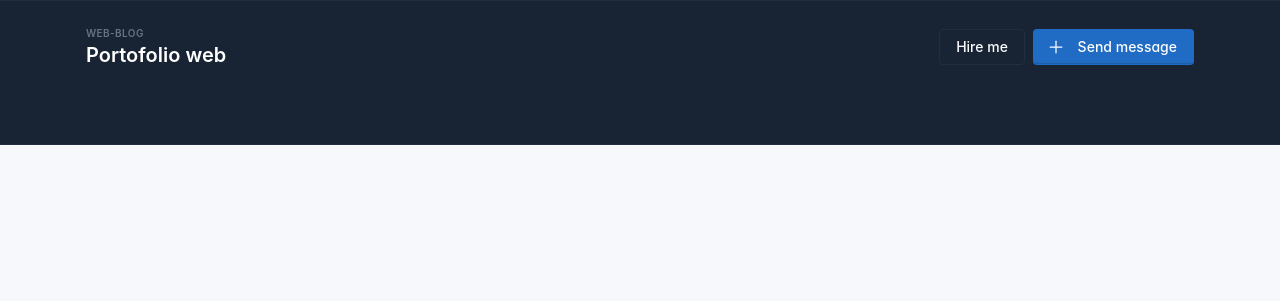
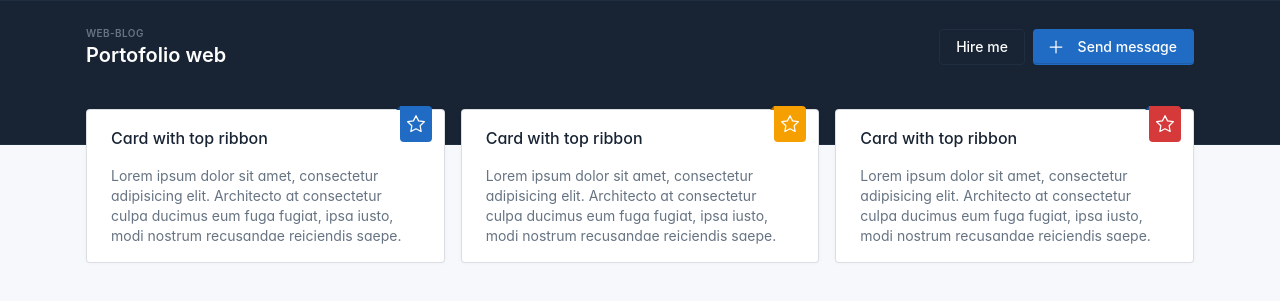
Before and after one commit to Binscup/Portoflio-web, a plain HTML site: page index.html in a window 1280 px wide. Shown: the part 55-356 px from the top of the page. Drawn offline with Linux system fonts and the light colour scheme; a web font is replaced by a local one.

Commit message:
menambahkan gris card

```diff
--- a/index.html
+++ b/index.html
@@ -525,6 +525,47 @@
             </div>
           </div>
         </div>
+        <br>
+        <br>
+        <!-- oeverview -->
+    <div class="container text-left">
+  <div class="row">
+    <div class="col">
+      <div class="card">
+                  <div class="ribbon ribbon-top bg-success-emphasis"><!-- Download SVG icon from http://tabler-icons.io/i/star -->
+                    <svg xmlns="http://www.w3.org/2000/svg" class="icon" width="24" height="24" viewBox="0 0 24 24" stroke-width="2" stroke="currentColor" fill="none" stroke-linecap="round" stroke-linejoin="round"><path stroke="none" d="M0 0h24v24H0z" fill="none"></path><path d="M12 17.75l-6.172 3.245l1.179 -6.873l-5 -4.867l6.9 -1l3.086 -6.253l3.086 6.253l6.9 1l-5 4.867l1.179 6.873z"></path></svg>
+                  </div>
+                  <div class="card-body">
+                    <h3 class="card-title">Card with top ribbon</h3>
+                    <p class="text-muted">Lorem ipsum dolor sit amet, consectetur adipisicing elit. Architecto at consectetur culpa ducimus eum fuga fugiat, ipsa iusto, modi nostrum recusandae reiciendis saepe.</p>
+                  </div>
+                </div>
+    </div>
+    <div class="col">
+      <div class="card">
+                  <div class="ribbon ribbon-top bg-yellow"><!-- Download SVG icon from http://tabler-icons.io/i/star -->
+                    <svg xmlns="http://www.w3.org/2000/svg" class="icon" width="24" height="24" viewBox="0 0 24 24" stroke-width="2" stroke="currentColor" fill="none" stroke-linecap="round" stroke-linejoin="round"><path stroke="none" d="M0 0h24v24H0z" fill="none"></path><path d="M12 17.75l-6.172 3.245l1.179 -6.873l-5 -4.867l6.9 -1l3.086 -6.253l3.086 6.253l6.9 1l-5 4.867l1.179 6.873z"></path></svg>
+                  </div>
+                  <div class="card-body">
+                    <h3 class="card-title">Card with top ribbon</h3>
+                    <p class="text-muted">Lorem ipsum dolor sit amet, consectetur adipisicing elit. Architecto at consectetur culpa ducimus eum fuga fugiat, ipsa iusto, modi nostrum recusandae reiciendis saepe.</p>
+                  </div>
+                </div>
+    </div>
+    <div class="col">
+      <div class="card">
+                  <div class="ribbon ribbon-top bg-danger"><!-- Download SVG icon from http://tabler-icons.io/i/star -->
+                    <svg xmlns="http://www.w3.org/2000/svg" class="icon" width="24" height="24" viewBox="0 0 24 24" stroke-width="2" stroke="currentColor" fill="none" stroke-linecap="round" stroke-linejoin="round"><path stroke="none" d="M0 0h24v24H0z" fill="none"></path><path d="M12 17.75l-6.172 3.245l1.179 -6.873l-5 -4.867l6.9 -1l3.086 -6.253l3.086 6.253l6.9 1l-5 4.867l1.179 6.873z"></path></svg>
+                  </div>
+                  <div class="card-body">
+                    <h3 class="card-title">Card with top ribbon</h3>
+                    <p class="text-muted">Lorem ipsum dolor sit amet, consectetur adipisicing elit. Architecto at consectetur culpa ducimus eum fuga fugiat, ipsa iusto, modi nostrum recusandae reiciendis saepe.</p>
+                  </div>
+                </div>
+    </div>
+  </div>
+</div>
+        <!-- oeverview -->
 
     </script>
   </body>
```
